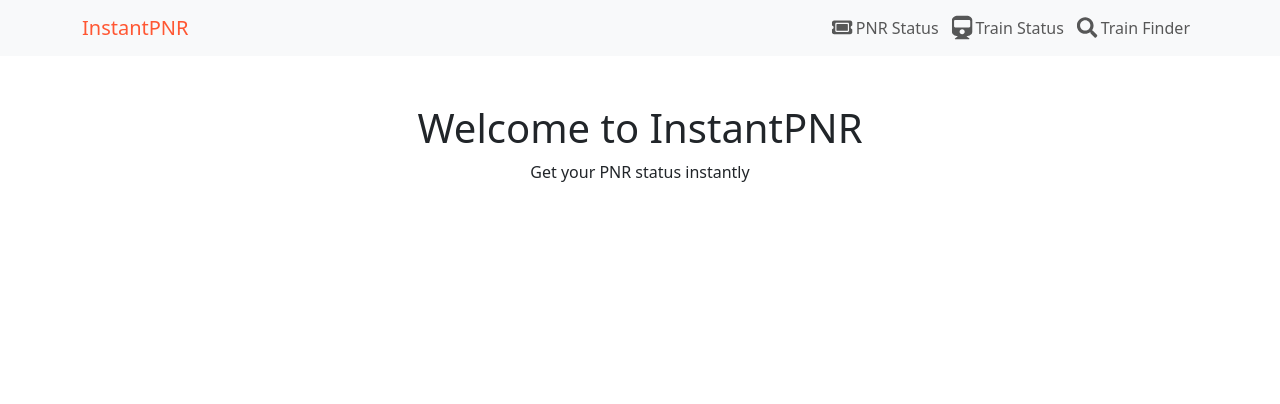
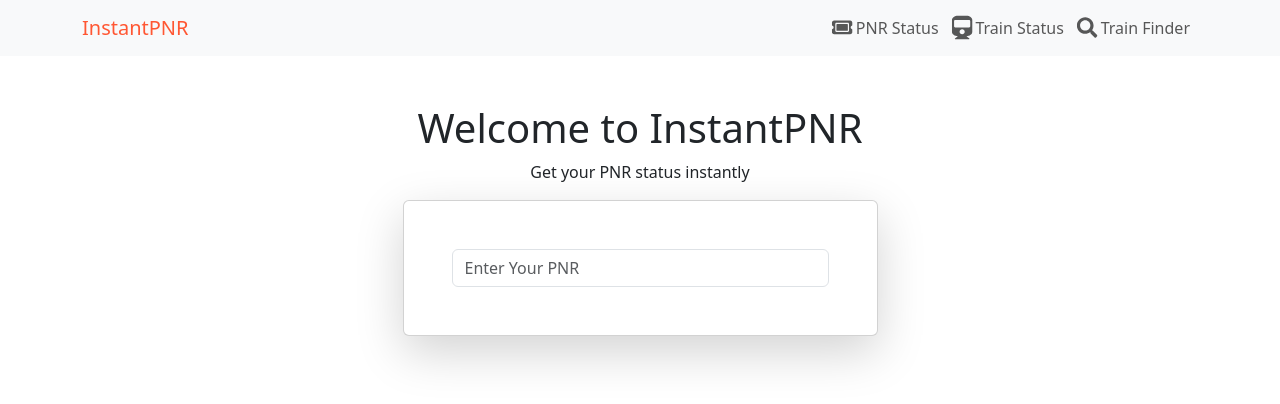
Before and after one commit to theajthakur/PNR_Frontend, a React (Vite) app: page / in a window 1280 px wide. Shown: the top 404 px of the page. Built offline with nearby package versions, Linux system fonts and the light colour scheme.

Commit message:
PNR input validation

```diff
--- a/package.json
+++ b/package.json
@@ -12,6 +12,7 @@
   "dependencies": {
     "@fortawesome/fontawesome-free": "^6.7.2",
     "bootstrap": "^5.3.3",
+    "bootstrap-icons": "^1.11.3",
     "react": "^19.0.0",
     "react-dom": "^19.0.0",
     "react-icons": "^5.5.0",
--- a/src/App.jsx
+++ b/src/App.jsx
@@ -1,6 +1,6 @@
 import "./App.css";
 import "bootstrap/dist/css/bootstrap.min.css";
-import "@fortawesome/fontawesome-free/css/all.min.css";
+import "bootstrap-icons/font/bootstrap-icons.css";
 import Navbar from "./components/header/Navbar";
 import Home from "./components/pages/Home";
 import About from "./components/pages/About"; // Ensure this component exists
--- a/src/components/pages/Home.jsx
+++ b/src/components/pages/Home.jsx
@@ -1,12 +1,41 @@
-import React from "react";
+import React, { useState } from "react";
+import "../styles/Home.css";
+export default function Home() {
+  const [pnr, setPnr] = useState("");
+  function isNumber(input) {
+    const pattern = /^-?\d*(\.\d*)?$/;
+    return pattern.test(input.trim());
+  }
 
-export default function Home() {
   return (
-    <div className="container h-100 d-flex justify-content-center align-items-center">
+    <div className="container align-items-center">
       <div className="text-center">
         <h1>Welcome to InstantPNR</h1>
         <p>Get your PNR status instantly</p>
       </div>
+      <div className="pnr-search-section row justify-content-center">
+        <div className="shadow-lg p-5 card col-11 col-sm-10 col-md-8 col-lg-6 col-xl-5">
+          <div className="myInputGroup">
+            <input
+              type="text"
+              className="form-control"
+              placeholder="Enter Your PNR"
+              value={pnr}
+              onInput={(event) => {
+                const value = event.target.value;
+                if (isNumber(value) && value.length <= 10) setPnr(value);
+              }}
+            />
+            {pnr.length === 10 ? (
+              <button className="btn btn-primary">
+                <span className="bi bi-search"></span>
+              </button>
+            ) : (
+              ""
+            )}
+          </div>
+        </div>
+      </div>
     </div>
   );
 }
--- /dev/null
+++ b/src/components/styles/Home.css
@@ -0,0 +1,9 @@
+.myInputGroup {
+  position: relative;
+}
+
+.myInputGroup button {
+  position: absolute;
+  top: 0;
+  right: 0;
+}
```
Also changed, not shown: 1 other file (tests, documents, lock files or other folders).
